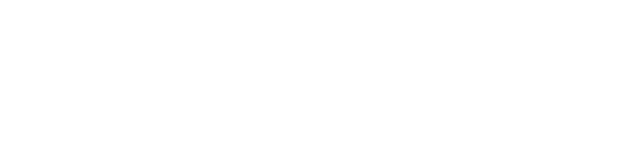
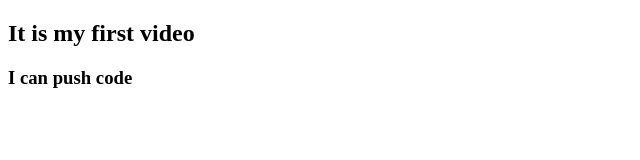
Before and after one commit to pritiproject/my-third-repo, a plain HTML site: page index.html in a window 1280 px wide. Shown: the whole page, without its empty margins (0-640 px from the left). Drawn offline with Linux system fonts and the light colour scheme.

Commit message:
added commited

```diff
--- a/index.html
+++ b/index.html
@@ -7,6 +7,8 @@
   <title>My Third Github Repo</title>
 </head>
 <body>
-
+ <h2>It is my first video</h2>
+ <h3>I can push code</h3>
+ <p></p>
 </body>
 </html>
```
